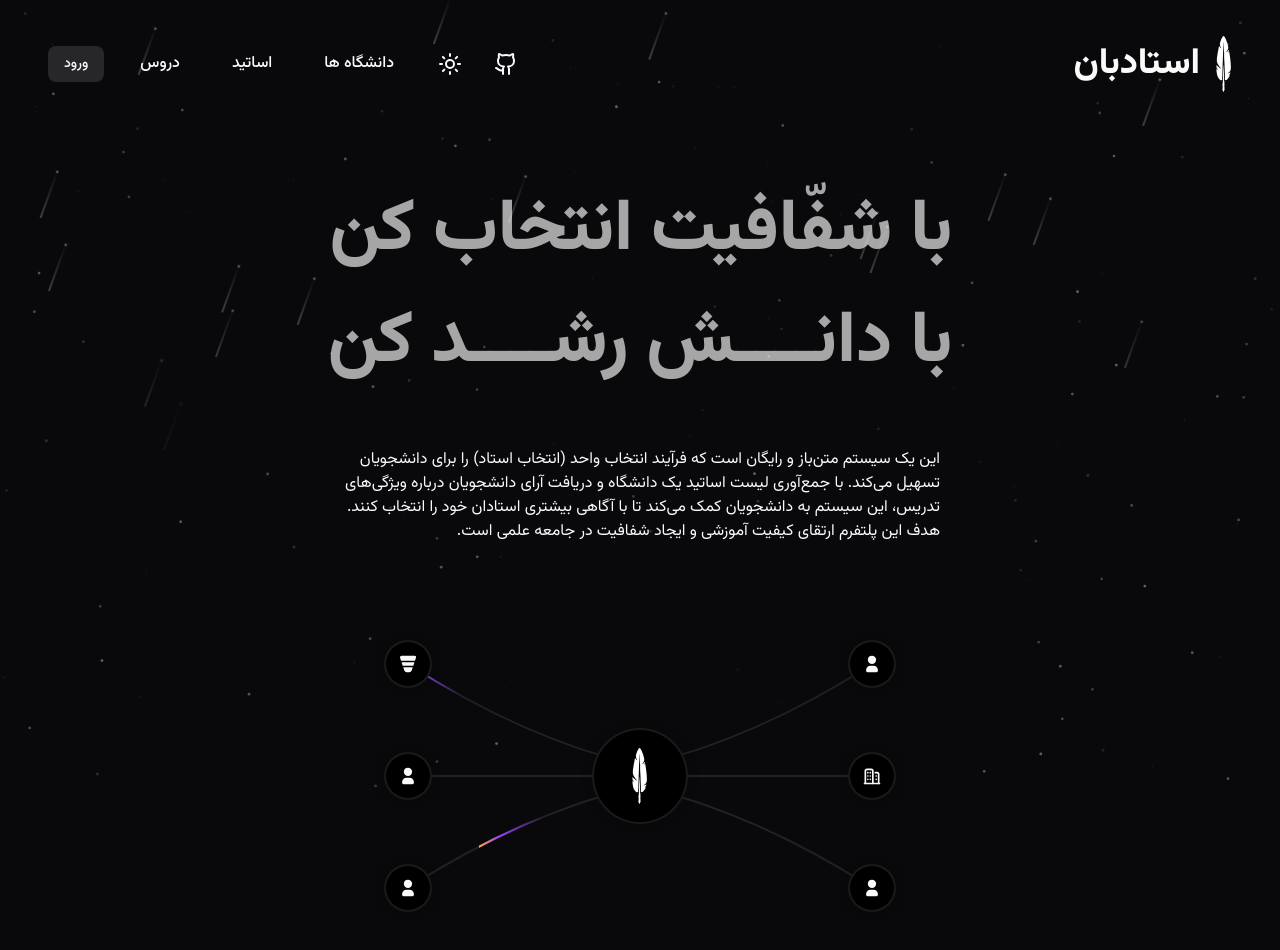
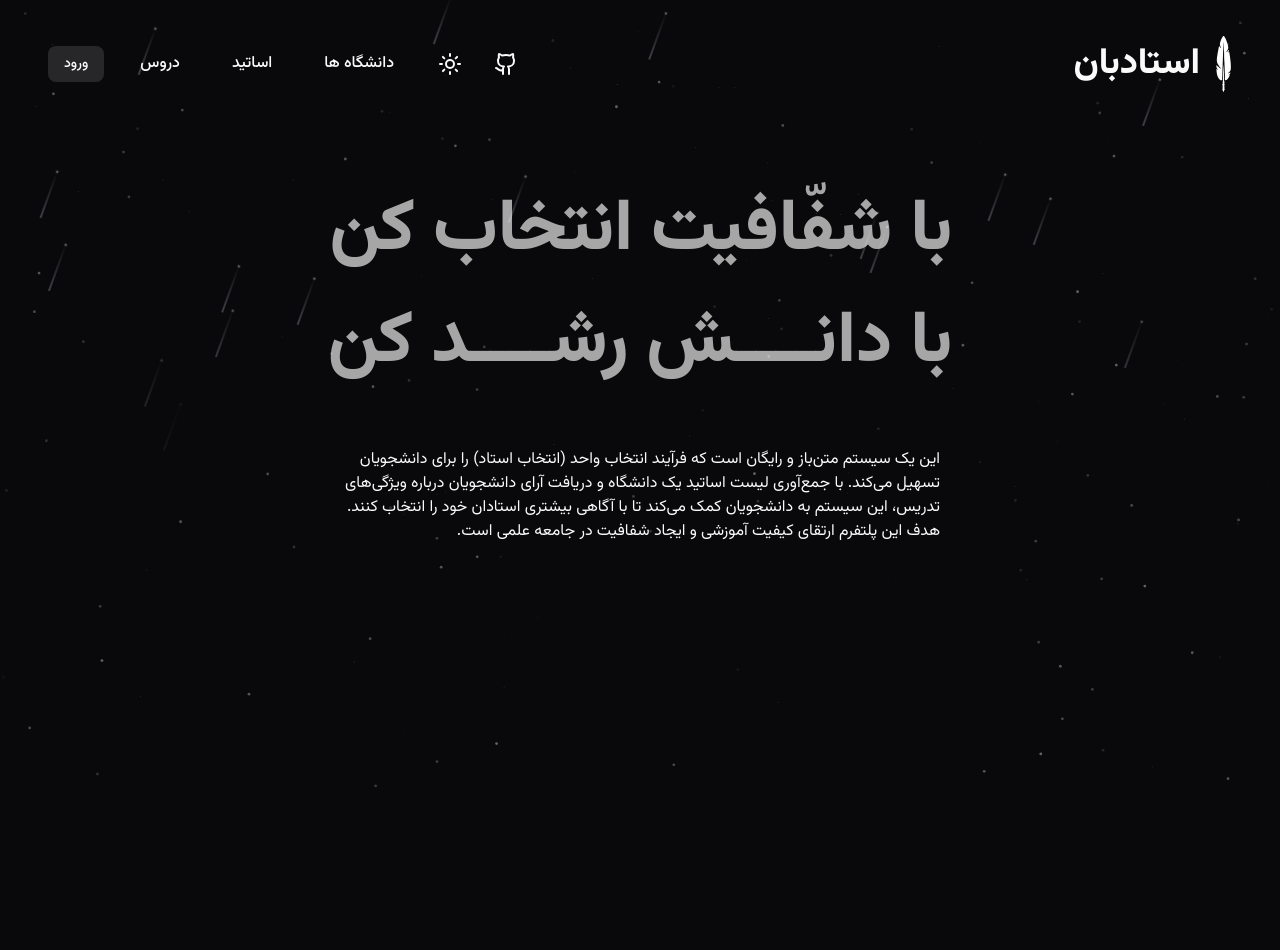
Before and after one commit to ostadbun/Client, a Next.js app: page / in a window 1280 px wide. After the commit the page ends 800 px from the top, so only its background shows below. Built offline with nearby package versions, Linux system fonts and the light colour scheme.

Commit message:
delete detailanimation

```diff
--- a/src/app/landing/DetailAnimation.tsx
+++ /dev/null
@@ -1,13 +0,0 @@
-import { RelationalMapping } from "../components/beamstudnet_ostadbun";
-
-const DetailAnimation = () => {
-  return (
-    <div className="w-full  flex justify-center items-center">
-      <div className="w-11/12 md:w-1/2">
-        <RelationalMapping />
-      </div>
-    </div>
-  );
-};
-
-export default DetailAnimation;
--- a/src/app/landing/herosection.tsx
+++ b/src/app/landing/herosection.tsx
@@ -1,6 +1,5 @@
 import { TextAnimate } from "@/components/magicui/text-animate";
 
-import DetailAnimation from "./DetailAnimation";
 
 const HeroSection = () => {
   return (
@@ -28,7 +27,7 @@ const HeroSection = () => {
         </div>
       </div>
 
-        <DetailAnimation />
+
 
     </>
   );
--- a/src/app/subjects/CourseInfo.tsx
+++ b/src/app/subjects/CourseInfo.tsx
@@ -20,7 +20,7 @@ const CourseInfo = () => {
         <div className='pt-5 flex justify-center'>
             <div className='w-6/12 h-72 shadow-xl/30 bg-[#131314] rounded-lg'>
                 <h1 className='text-4xl pr-8 pt-5 text-white'>نظریه زبان و ماشین ها</h1>
-                <p className='pt-7 pr-8 text-white'>درس نظریه زبان و ماشین‌ها به بررسی ساختارهای ریاضی برای مدل‌سازی زبان‌ها و ماشین‌های محاسباتی می‌پردازد و مفاهیمی مانند گرامرها، زبان‌های رسمی، اتوماتا و محاسبات‌پذیری را شامل می‌شود.</p>
+                <p className='pt-7 pl-5 pr-8 text-white'>درس نظریه زبان و ماشین‌ها به بررسی ساختارهای ریاضی برای مدل‌سازی زبان‌ها و ماشین‌های محاسباتی می‌پردازد و مفاهیمی مانند گرامرها، زبان‌های رسمی، اتوماتا و محاسبات‌پذیری را شامل می‌شود.</p>
                 <div className='flex justify-center pt-10 gap-7'>
                     <button className='bg-red-600 text-red-100 hover:opacity-85 rounded-lg p-1 ring-2 ring-red-500/50'>سخت</button>
                     <Button className='hover:opacity-85 bg-white text-black'>تخصصی</Button>
@@ -30,8 +30,7 @@ const CourseInfo = () => {
                 </div>
             </div>
             <div className='w-4/12 mr-[4vh] h-[420px] shadow-xl/30 bg-[#131314] rounded-lg'>
-
-            dgbdf
+            <h1>آرا</h1>
 
             </div>
 
```
